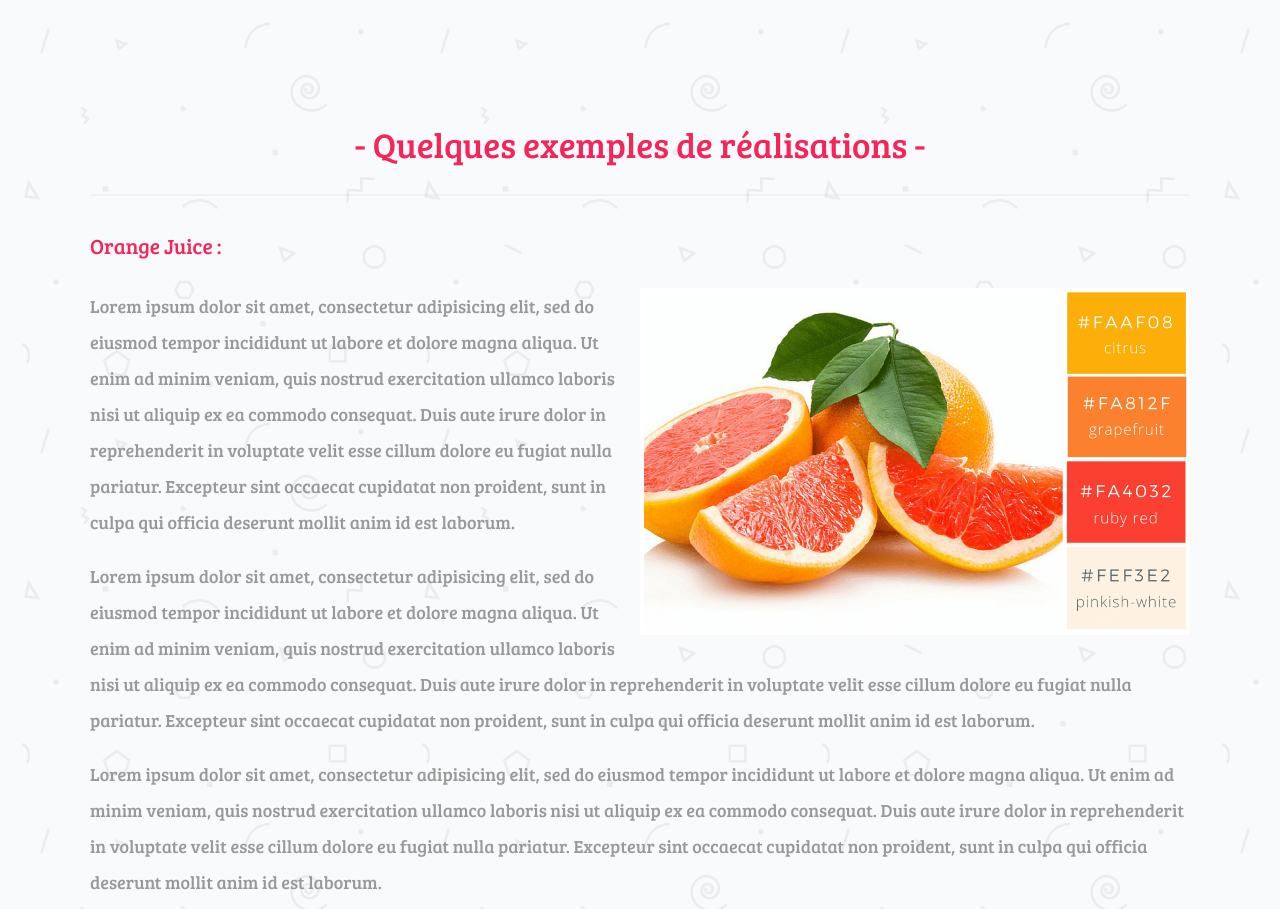
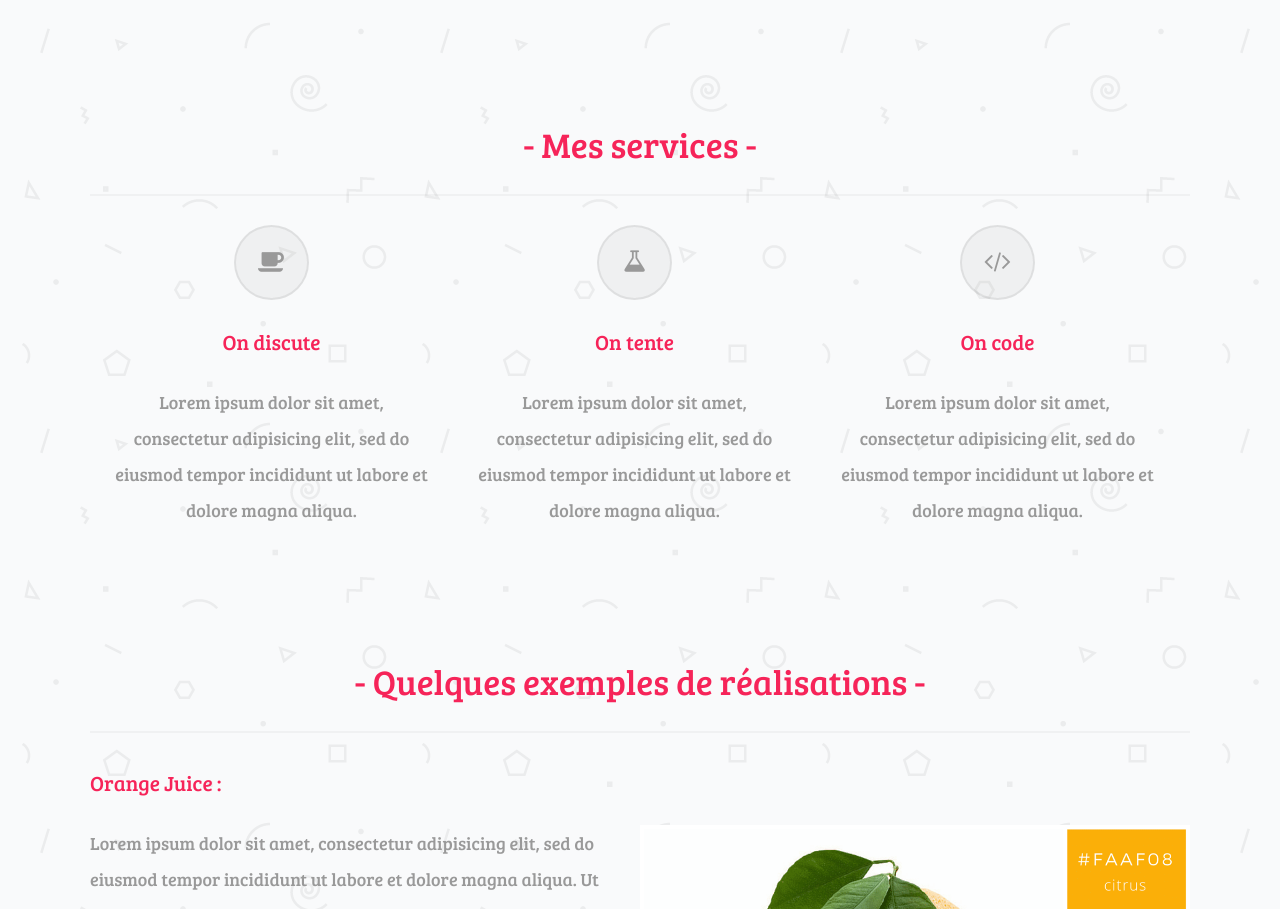
Before and after one commit to Kenshirosan/m10-remake, a React (Create React App) app: page / in a window 1280 px wide. Shown: the part 1376-2285 px from the top of the page. Built offline with nearby package versions, Linux system fonts and the light colour scheme.

Commit message:
add some classes components

```diff
--- a/src/components/Main.jsx
+++ b/src/components/Main.jsx
@@ -1,15 +1,30 @@
+import { Component } from "react";
 import Competence from "./Competence";
+import Services from "./Services";
 import Resume from "./Resume";
 import Contact from "./Contact";
 
-const Main = () => {
+// const Main = () => {
+//   return (
+//     <main className="container">
+//       <Competence />
+//       <Resume />
+//       <Contact />
+//     </main>
+//   );
+// };
+
+class Main extends Component {
+  render() {
     return (
       <main className="container">
         <Competence />
+        <Services />
         <Resume />
         <Contact />
       </main>
     );
-};
+  }
+}
 
 export default Main;
--- /dev/null
+++ b/src/components/Services.jsx
@@ -0,0 +1,33 @@
+const Services = () => {
+  return (
+    <section id="services">
+      <h2>Mes services</h2>
+      <article className="service">
+        <i className="fa fa-coffee" />
+        <h3>On discute</h3>
+        <p>
+          Lorem ipsum dolor sit amet, consectetur adipisicing elit, sed do
+          eiusmod tempor incididunt ut labore et dolore magna aliqua.
+        </p>
+      </article>
+      <article className="service">
+        <i className="fa fa-flask" />
+        <h3>On tente</h3>
+        <p>
+          Lorem ipsum dolor sit amet, consectetur adipisicing elit, sed do
+          eiusmod tempor incididunt ut labore et dolore magna aliqua.
+        </p>
+      </article>
+      <article className="service">
+        <i className="fa fa-code" />
+        <h3>On code</h3>
+        <p>
+          Lorem ipsum dolor sit amet, consectetur adipisicing elit, sed do
+          eiusmod tempor incididunt ut labore et dolore magna aliqua.
+        </p>
+      </article>
+    </section>
+  );
+};
+
+export default Services;
```
Also changed, not shown: src/components/Competence.jsx (+36 -3 lines), src/components/Contact.jsx (+41 -9 lines). Lines whose indentation alone changed are shown as unchanged.
